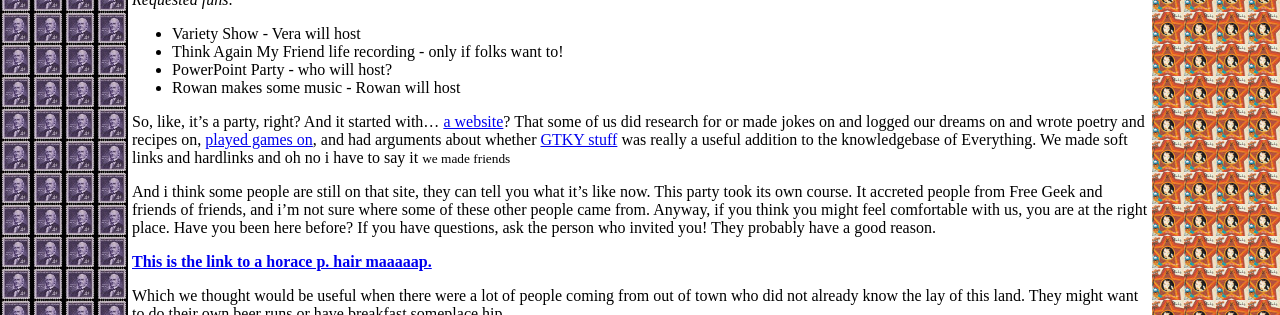
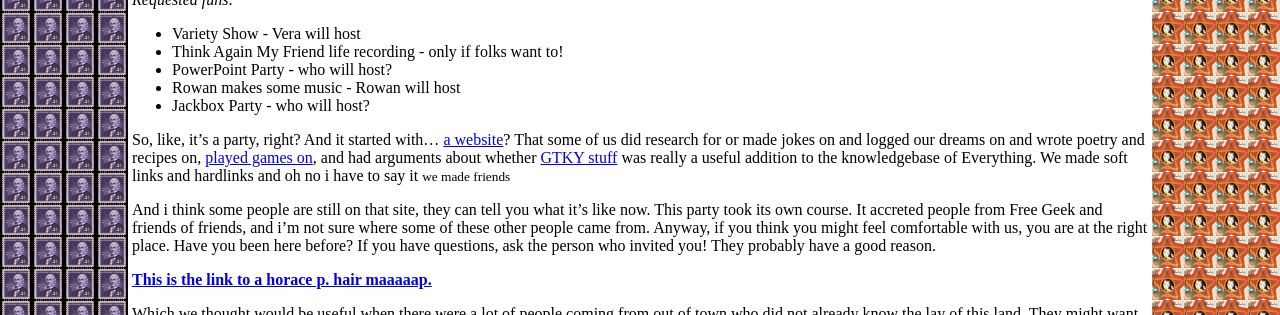
Before and after one commit to horacephair/horacephair.github.io, a Jekyll site: the page built from index.md, in a window 1280 px wide and 900 px high, cut to the strip 276-591 px from the top of the window. Built offline with Jekyll 4.4.1, drawn with Linux system fonts in a browser that asks for light colours; our own code applies the rules of GitHub Pages for plain Markdown files.

Commit message:
Update index.md

```diff
--- a/index.md
+++ b/index.md
@@ -18,6 +18,7 @@
 * Think Again My Friend life recording - only if folks want to!
 * PowerPoint Party - who will host?
 * Rowan makes some music - Rowan will host
+* Jackbox Party - who will host?
 
 So, like, it's a party, right? And it started with... <a href="https://opensource.com/article/19/9/geeks-cyberspace">a website</a>? That some of us did research for or made jokes on and logged our dreams on and wrote poetry and recipes on, <a href="https://everything2.com/title/HipBone+Games">played games on</a>, and had arguments about whether <a href="https://everything2.com/title/Getting+to+Know+You">GTKY stuff</a> was really a useful addition to the knowledgebase of Everything. We made soft links and hardlinks and oh no i have to say it <small>we made friends</small>
 
```
